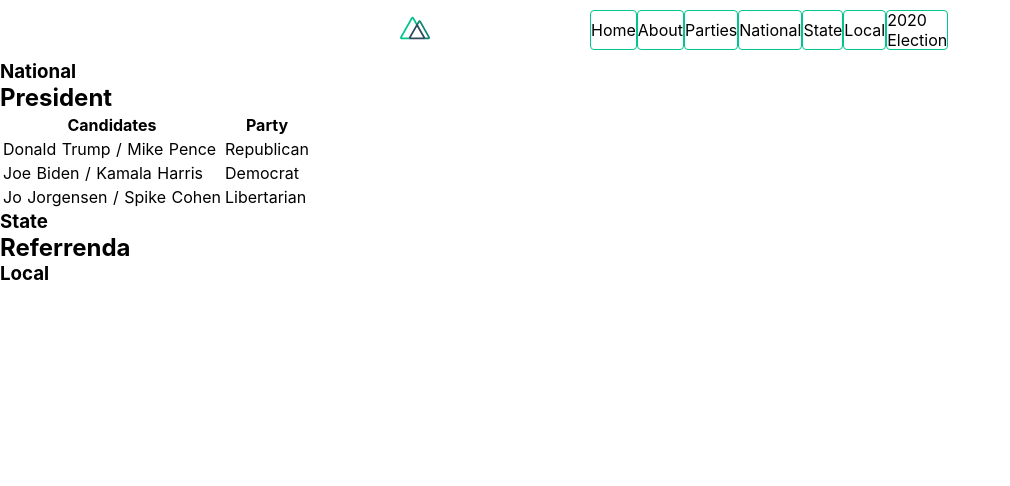
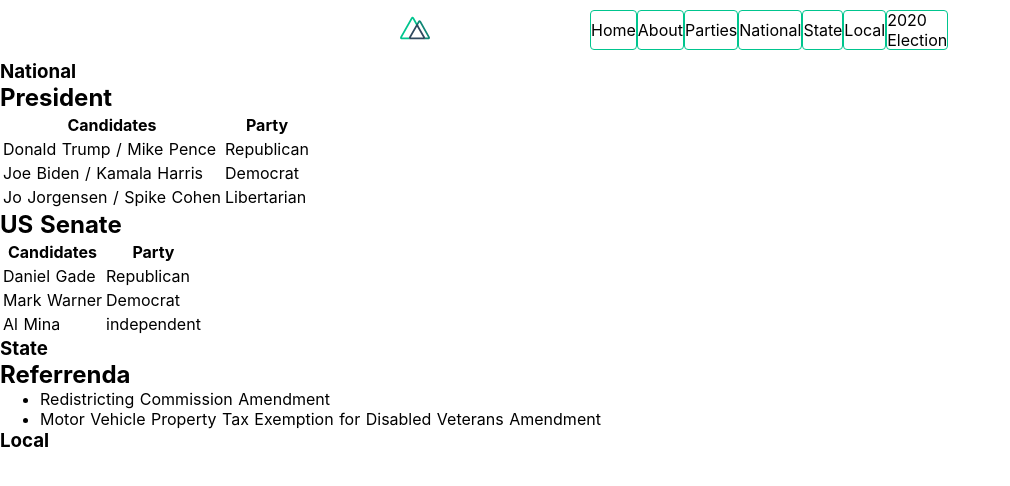
Before and after one commit to openbrian/election-notebook, a Nuxt app: page /election_2020 in a window 1280 px wide. Shown: the top 486 px of the page, without its empty margins (0-1010 px from the left). Built offline with nearby package versions, Linux system fonts and the light colour scheme.

Commit message:
add election info

```diff
--- a/pages/election_2020.vue
+++ b/pages/election_2020.vue
@@ -21,10 +21,33 @@
           <td>Libertarian</td>
         </tr>
       </table>
+      <h2>US Senate</h2>
+      <table>
+        <tr>
+          <th>Candidates</th>
+          <th>Party</th>
+        </tr>
+        <tr>
+          <td>Daniel Gade</td>
+          <td>Republican</td>
+        </tr>
+        <tr>
+          <td>Mark Warner</td>
+          <td>Democrat</td>
+        </tr>
+        <tr>
+          <td>Al Mina</td>
+          <td>independent</td>
+        </tr>
+      </table>
     </section>
     <section>
       <h1>State</h1>
       <h2>Referrenda</h2>
+      <ul>
+        <li>Redistricting Commission Amendment</li>
+        <li>Motor Vehicle Property Tax Exemption for Disabled Veterans Amendment</li>
+      </ul>
     </section>
     <section>
       <h1>Local</h1>
```
